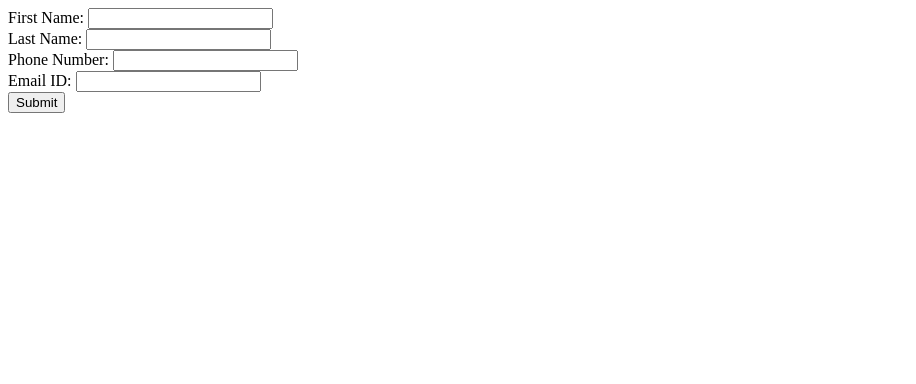
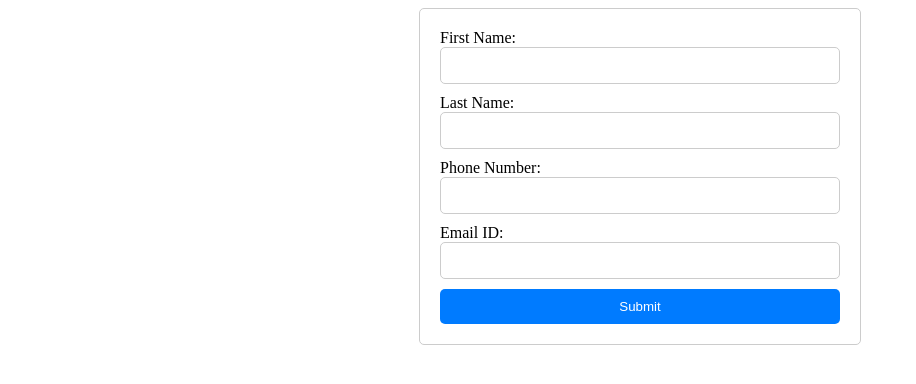
Before and after one commit to acciojob/form-login-2-soumyabratam6, a website: page main.html in a window 1280 px wide. Shown: the whole page, without its empty margins (0-916 px from the left). Drawn offline with Linux system fonts and the light colour scheme.

Commit message:
created a submission

```diff
--- a/main.html
+++ b/main.html
@@ -10,13 +10,13 @@
 	<!-- the entire body must be written by student -->
 	<form id="loginForm" onsubmit="submitForm(event)">
     <label for="firstName">First Name:</label>
-    <input type="text" id="firstName" name="First Name" required><br>
+    <input type="text" id="firstName" name="First Name" required>
     <label for="lastName">Last Name:</label>
-    <input type="text" id="lastName" name="Last Name" required><br>
+    <input type="text" id="lastName" name="Last Name" required>
     <label for="phoneNumber">Phone Number:</label>
-    <input type="text" id="phoneNumber" name="Phone Number" required><br>
+    <input type="text" id="phoneNumber" name="Phone Number" required>
     <label for="email">Email ID:</label>
-    <input type="email" id="email" name="Email ID" required><br>
+    <input type="email" id="email" name="Email ID" required>
     <button type="submit">Submit</button>
 </form>
 
--- a/styles.css
+++ b/styles.css
@@ -1,5 +1,5 @@
 /*  your css code here. If applicable */
-/* form {
+form {
         max-width: 400px;
         margin: 0 auto;
         padding: 20px;
@@ -22,4 +22,4 @@
         border: none;
         border-radius: 5px;
         cursor: pointer;
-    } */
+    }
```
